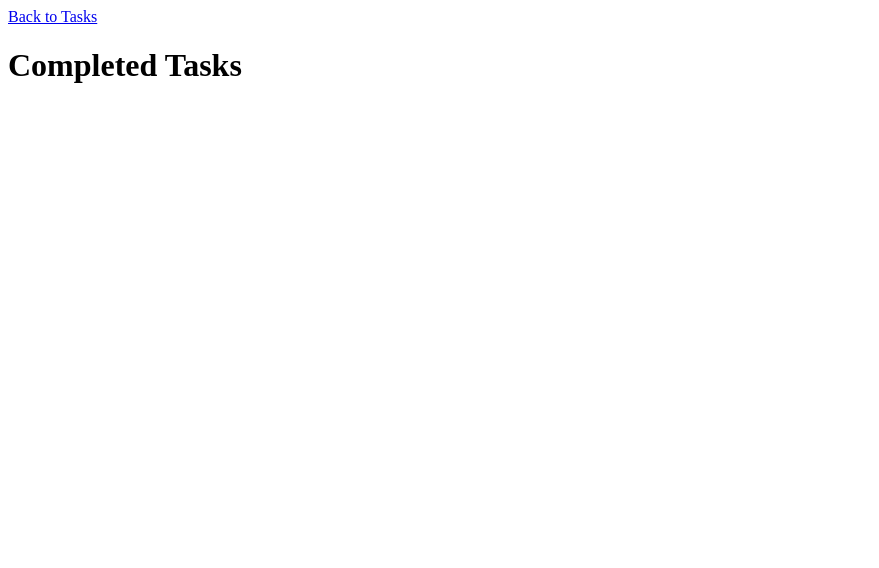
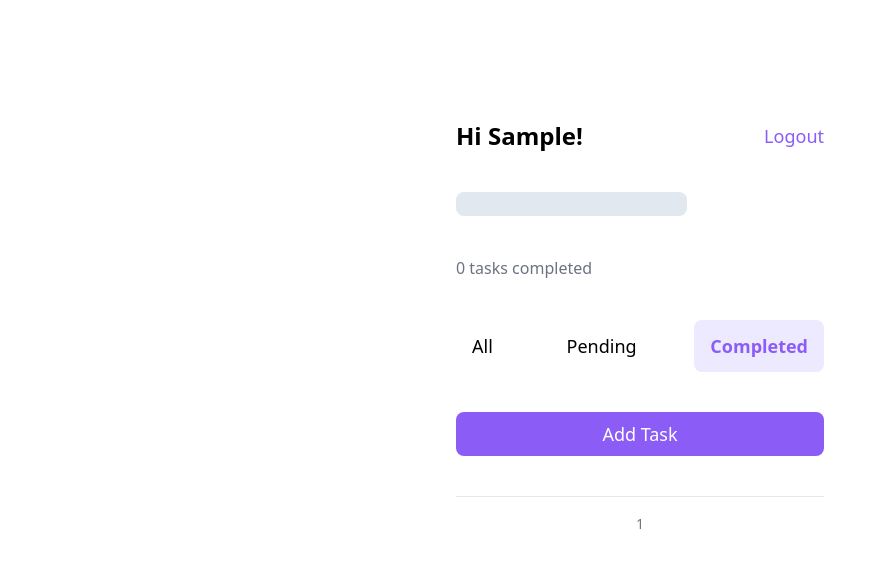
Before and after one commit to sam9111/TaskManager2.0, a Django app: page /completed_tasks/ in a window 1280 px wide. Shown: the top 568 px of the page, without its empty margins (0-879 px from the left). Run offline with Django 3.2, Linux system fonts and the light colour scheme; the visitor is signed in with stand-in values (Sample User, id 1); data that the repository does not hold is empty; some libraries are stand-ins or nearby versions.

Commit message:
completed tasks view

```diff
--- a/templates/completed_tasks.html
+++ b/templates/completed_tasks.html
@@ -1,13 +1,37 @@
-<a href="/tasks/">Back to Tasks</a>
+{% extends "dashboard.html" %}
 
-<h1>Completed Tasks</h1>
+{% block page %}
+<p class="text-md text-gray-500">{{tasks.count}} tasks completed </p>
+<div class="flex   items-center justify-between ">
+    <a href="/all_tasks"
+        class=" rounded-lg hover:bg-violet-100 hover:text-violet-500 px-4 py-3 font-medium text-lg">All</a>
+    <a href="/tasks"
+        class=" rounded-lg hover:bg-violet-100 hover:text-violet-500 px-4 py-3 font-medium text-lg">Pending</a>
+    <a href="/completed_tasks"
+        class=" rounded-lg text-violet-500 font-bold bg-violet-100 px-4 py-3 text-lg">Completed</a>
+</div>
 
-{% for task in completed_tasks %}
+{% for task in tasks %}
 
-<div>
-    {{task.id}} . {{task.title}} - {{task.created_date}}
-    <br />
-    {{task.description}}
+<div class="rounded-lg bg-slate-200 border-none p-4 flex flex-row justify-between">
+
+    <a href="/detail-task/{{task.id}}/">
+        <div>
+            <p class="text-md line-through text-violet-500 hover:underline">{{task.title.capitalize}} </p>
+            <p class="text-sm text-gray-700">{{task.created_date|date:"D d M"}}</p>
+        </div>
+        <div class="flex items-center space-x-2">
+            <a href="/complete_task/{{task.id}}/" class="p-2 bg-violet-500 rounded-lg "><i
+                    class="fa-solid fa-check text-white text-lg"></i></a>
+
+            <a href="/update-task/{{task.id}}/" class="p-2 bg-emerald-500 rounded-lg "><i
+                    class="fa-solid fa-pen-to-square text-white text-lg"></i></a>
+            <a href="/delete-task/{{task.id}}/" class="p-2 bg-red-500 rounded-lg "><i
+                    class="fa-solid fa-trash text-white text-lg"></i></a>
+        </div>
+    </a>
 </div>
 
 {% endfor %}
+
+{% endblock %}
```
Also changed, not shown: tasks/views.py (+0 -8 lines).
